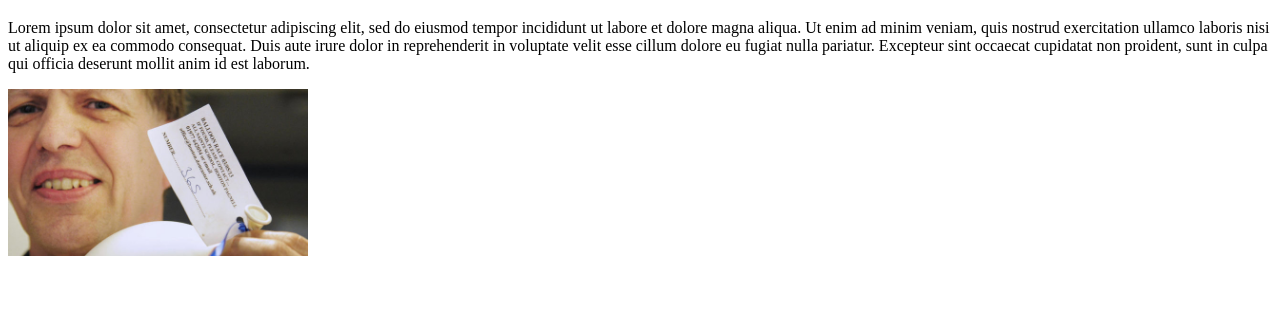
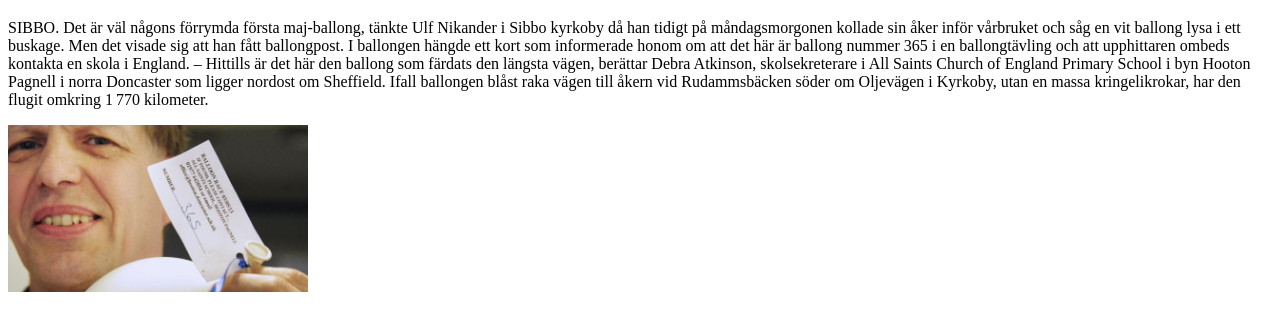
Before and after one commit to PrakticumJeeJee/demo-repository, a website: page index2.html in a window 1280 px wide. Shown: the part 61-392 px from the top of the page. Drawn offline with Linux system fonts and the light colour scheme.

Commit message:
Changen description in the paragraph

```diff
--- a/index2.html
+++ b/index2.html
@@ -9,7 +9,10 @@
 
 <body>
     <h1>Första sidan</h1>
-    <p>Lorem ipsum dolor sit amet, consectetur adipiscing elit, sed do eiusmod tempor incididunt ut labore et dolore magna aliqua. Ut enim ad minim veniam, quis nostrud exercitation ullamco laboris nisi ut aliquip ex ea commodo consequat. Duis aute irure dolor in reprehenderit in voluptate velit esse cillum dolore eu fugiat nulla pariatur. Excepteur sint occaecat cupidatat non proident, sunt in culpa qui officia deserunt mollit anim id est laborum.<br /></p>
+    <p>SIBBO. Det är väl någons förrymda första maj-ballong, tänkte Ulf Nikander i Sibbo kyrkoby då han tidigt på måndagsmorgonen kollade sin åker inför vårbruket och såg en vit ballong lysa i ett buskage.
+        Men det visade sig att han fått ballongpost. I ballongen hängde ett kort som informerade honom om att det här är ballong nummer 365 i en ballongtävling och att upphittaren ombeds kontakta en skola i England.
+        – Hittills är det här den ballong som färdats den längsta vägen, berättar Debra Atkinson, skolsekreterare i All Saints Church of England Primary School i byn Hooton Pagnell i norra Doncaster som ligger nordost om Sheffield.
+        Ifall ballongen blåst raka vägen till åkern vid Rudammsbäcken söder om Oljevägen i Kyrkoby, utan en massa kringelikrokar, har den flugit omkring 1 770 kilometer.<br /></p>
     <img class="kuva1" src="ballongkillen.jpg" alt="ballongkillen" width="300"/>
 </body>
 
```
